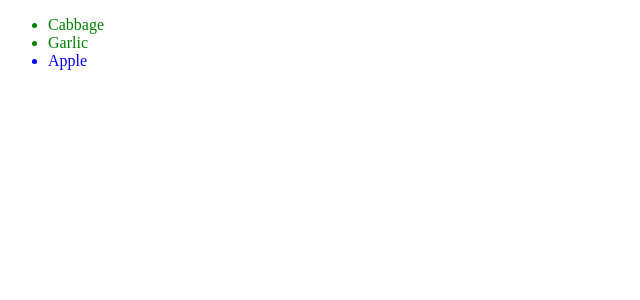
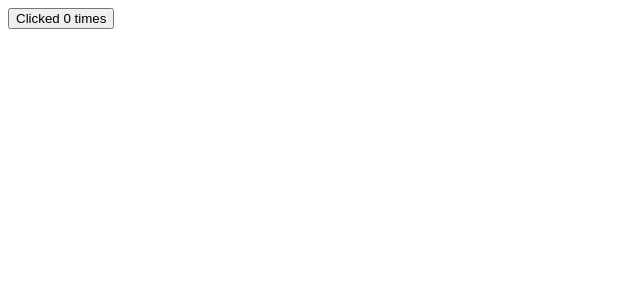
Before and after one commit to Sameemadhu16/React_projects, a React (Vite) app in the folder react-demos/: page / in a window 1280 px wide. Shown: the top 300 px of the page, without its empty margins (0-640 px from the left). Built offline with nearby package versions, Linux system fonts and the light colour scheme.

Commit message:
Refactor Profile component to comment out ShoppingList and add MyButton component

```diff
--- a/react-demos/src/App.jsx
+++ b/react-demos/src/App.jsx
@@ -1,15 +1,17 @@
+import MyButton from "./components/MyButton";
 import ShoppingList from "./components/ShoppingList";
 
-const user = {
-  name: 'Hedy Lamarr',
-  imageUrl: 'https://i.imgur.com/yXOvdOSs.jpg',
-  imageSize: 90,
-};
+// const user = {
+//   name: 'Hedy Lamarr',
+//   imageUrl: 'https://i.imgur.com/yXOvdOSs.jpg',
+//   imageSize: 90,
+// };
 
 export default function Profile() {
   return (
     <>
-      <ShoppingList/>
+      {/* <ShoppingList/> */}
+      <MyButton/>
     </>
   );
 }
--- /dev/null
+++ b/react-demos/src/components/MyButton.jsx
@@ -0,0 +1,21 @@
+import React, { useState } from 'react'
+
+export default function MyButton() {
+
+    const [count, setCount] = useState(0);
+
+    function handleClick(){
+        setCount(count + 1);
+        console.log(count + 1);
+    }
+
+  return (
+    <button onClick={handleClick}>
+        Clicked {count} times
+
+    </button>
+  );
+}
+
+
+// Notice how onClick = { handleClick } has no parentheses at the end! Do not call the event handler function: you only need to pass it down.React will call your event handler when the user clicks the button.
```
